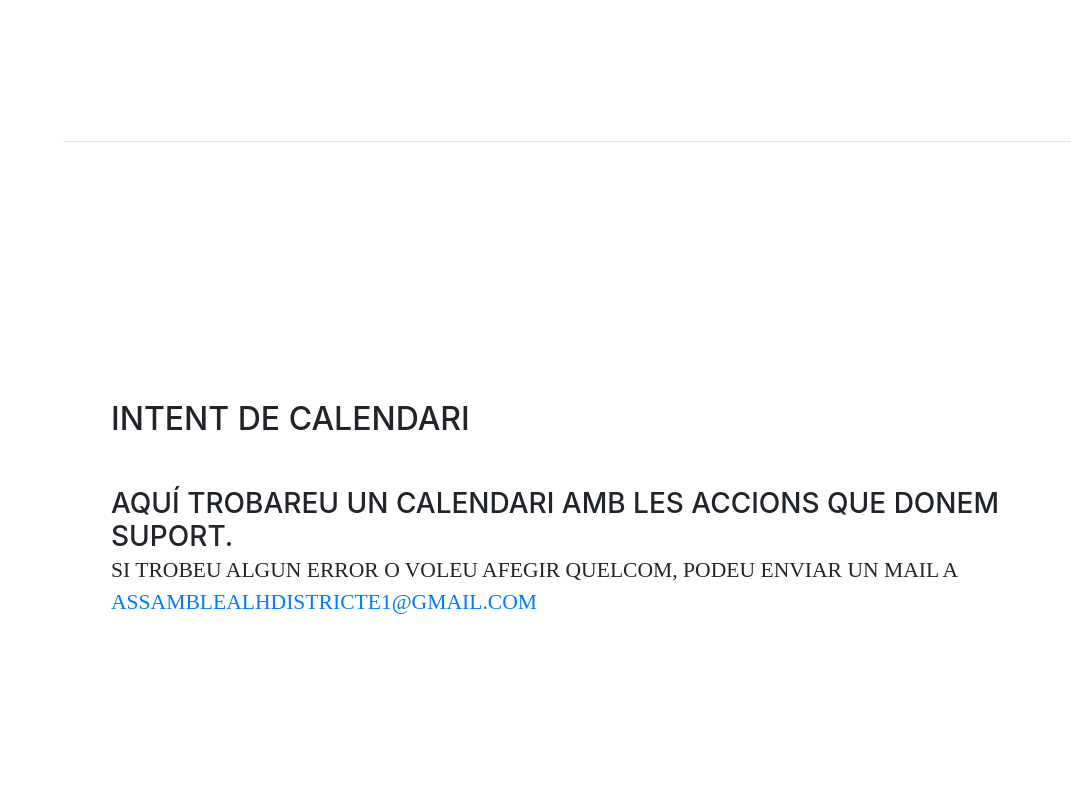
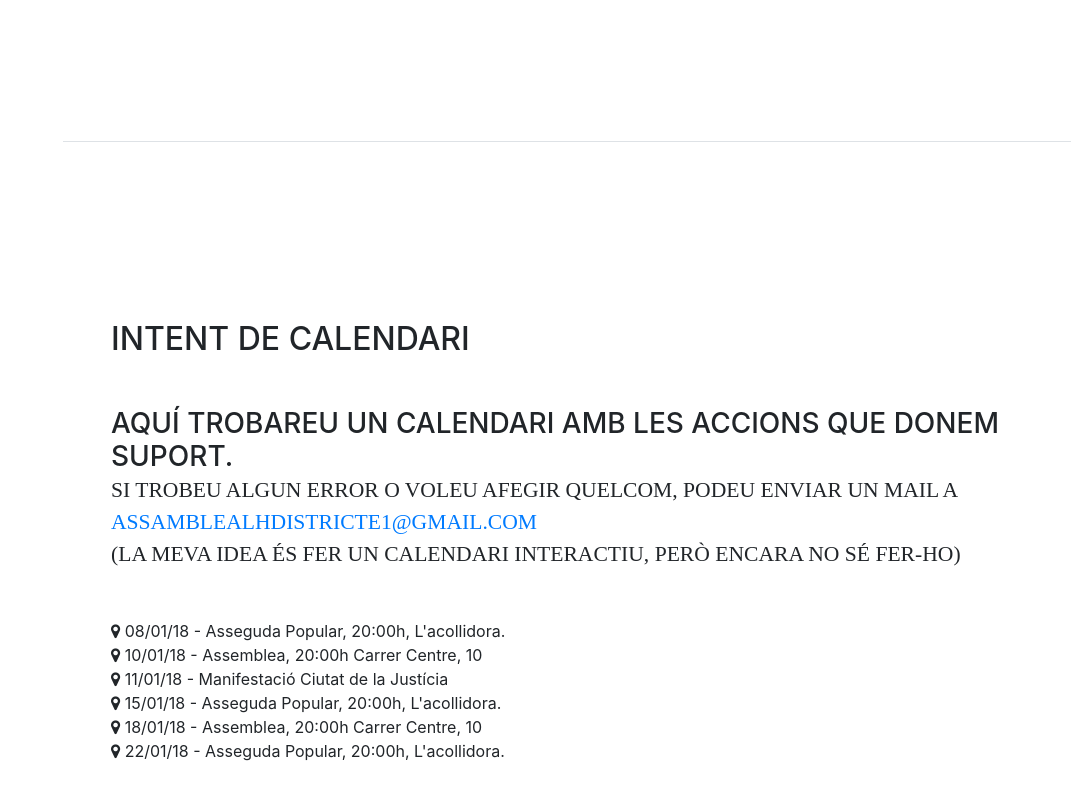
Before and after one commit to assemblealhdistricte1/Web, a website with bundled scripts: page index.html in a window 1280 px wide. Shown: the part 3058-3858 px from the top of the page, without its empty margins (209-1280 px from the left). Built offline with nearby package versions, Linux system fonts and the light colour scheme; a web font is replaced by a local one.

Commit message:
Añadido Calendairo

```diff
--- a/index.html
+++ b/index.html
@@ -329,13 +329,36 @@
           <div class="resume-item d-flex flex-column flex-md-row mb-5">
             <div class="resume-content mr-auto">
               <h3 class="mb-0">Aquí trobareu un calendari amb les accions que donem suport.</h3>
-              <div class="subheading mb-3">Si trobeu algun error o voleu afegir quelcom, podeu enviar un mail a <a href="mailto:assamblealhdistricte1@gmail.com">assamblealhdistricte1@gmail.com</a></div>
+              <div class="subheading mb-0">Si trobeu algun error o voleu afegir quelcom, podeu enviar un mail a <a href="mailto:assamblealhdistricte1@gmail.com">assamblealhdistricte1@gmail.com</a></div>
+              <div class="subheading mb-0">(La meva idea és fer un calendari interactiu, però encara no sé fer-ho)</div>
             </div>
           </div>
 
           <!-- AQUI COMENÇA EL CALENDARI -->
 
+          <div>
+            <i class="fa fa-map-marker"></i>   08/01/18 - Asseguda Popular, 20:00h, L'acollidora.
+          </div>
 
+          <div>
+            <i class="fa fa-map-marker"></i>   10/01/18 - Assemblea, 20:00h Carrer Centre, 10
+          </div>
+
+          <div>
+            <i class="fa fa-map-marker"></i>   11/01/18 - Manifestació Ciutat de la Justícia
+          </div>
+
+          <div>
+            <i class="fa fa-map-marker"></i>   15/01/18 - Asseguda Popular, 20:00h, L'acollidora.
+          </div>
+
+          <div>
+            <i class="fa fa-map-marker"></i>   18/01/18 - Assemblea, 20:00h Carrer Centre, 10
+          </div>
+
+          <div>
+            <i class="fa fa-map-marker"></i>   22/01/18 - Asseguda Popular, 20:00h, L'acollidora.
+          </div>
 
           <!-- AQUI ACABA EL CALENDARI -->
 
```
